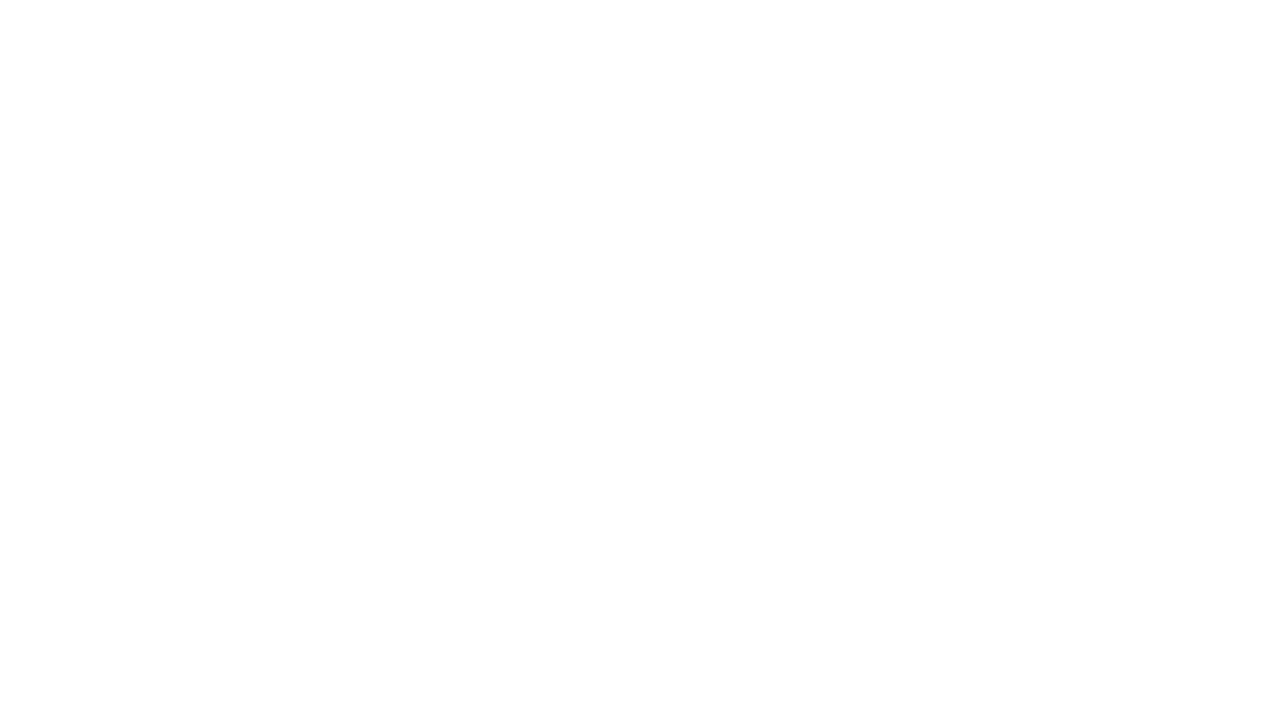
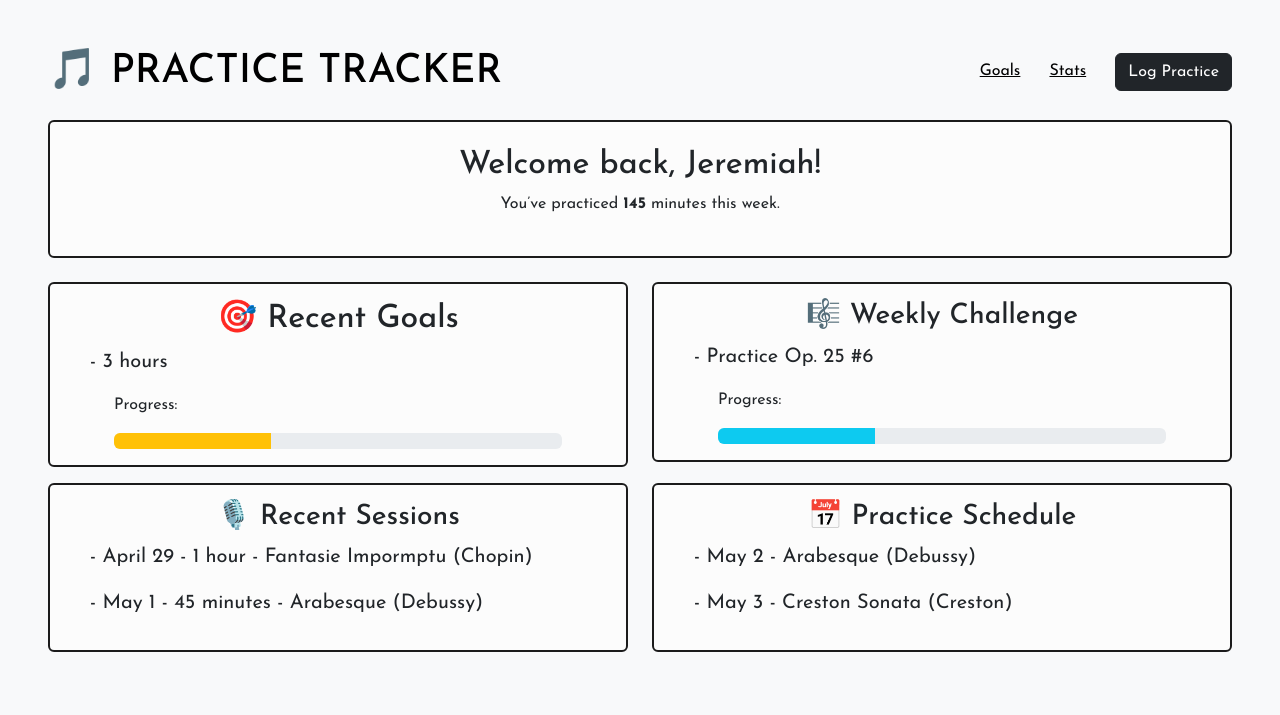
Before and after one commit to jb7007/subwoofer, a Flask app: page /dashboard in a window 1280 px wide. Before the commit the part shown is empty. Shown: the top 715 px of the page. Run offline with Flask 3, Linux system fonts and the light colour scheme.

```diff
--- a/app.py
+++ b/app.py
@@ -2,9 +2,9 @@ from flask import Flask, render_template
 
 app = Flask(__name__)
 
-@app.route("/home")
+@app.route("/")
 def home():
-    return("index.html")
+    return render_template("index.html")
 
 @app.route("/dashboard")
 def dashboard():
--- a/templates/dashboard.html
+++ b/templates/dashboard.html
@@ -0,0 +1,80 @@
+<!DOCTYPE html>
+<html lang="en">
+<head>
+  <meta charset="UTF-8">
+  <title>Practice Tracker</title>
+
+  <!--bootstrap css -->
+  <link href="https://cdn.jsdelivr.net/npm/bootstrap@5.3.3/dist/css/bootstrap.min.css" rel="stylesheet">
+
+  <!-- google font -->
+  <link rel="preconnect" href="https://fonts.googleapis.com">
+  <link rel="preconnect" href="https://fonts.gstatic.com" crossorigin>
+  <link href="https://fonts.googleapis.com/css2?family=Josefin+Sans:ital,wght@0,100..700;1,100..700&display=swap" rel="stylesheet">
+
+  <!-- my css -->
+  <link rel="stylesheet" href="{{ url_for('static', filename='style.css') }}">
+</head>
+<body class="bg-light p-5">
+  <div class="d-flex justify-content-between align-items-center mb-4 fade-in" style="animation-delay: 0s;">
+    <h1 class="mb-0 logo-hover"> <!--page header-->
+      <a href="{{ url_for('home') }}" class="text-decoration-none text-black">🎵 PRACTICE TRACKER</a>
+    </h1>
+
+    <nav> <!--navigation menu-->
+      <a href="#" class="text-black me-4">Goals</a>
+      <a href="#" class="text-black me-4">Stats</a>
+      <a href="{{ url_for('log_page') }}" class="btn btn-dark text-white btn-rotate-hover">Log Practice</a>
+    </nav>
+  </div>
+    <!--welcome banner-->
+    <div class="border-offblack card mb-4 p-4 text-center fade-in" style="animation-delay: 0.2s;">
+      <h2>Welcome back, {{ user }}!</h2>
+      <p>You’ve practiced <b>{{ minutes }}</b> minutes this week.</p>
+    </div>
+    <!--cards-->
+    <div class="row fade-in" style="animation-delay: 0.4s;">
+      <div class="col-md-6 mb-3">
+        <!--recent goals-->
+        <div class="border-offblack card card-hover p-3">
+          <h2 class="text-center">🎯 Recent Goals</h2>
+          <p class="ms-4 fs-5">- 3 hours</p>
+          <p class="ms-5">Progress:</p>
+          <div class="progress mx-5">
+            <div class="progress-bar bg-warning" role="progressbar" style="width: 35%" aria-valuenow="35" aria-valuemin="0" aria-valuemax="100"></div>
+          </div>
+        </div>
+      </div>
+      <div class="col-md-6 mb-3">
+        <!--weekly challenge-->
+        <div class="border-offblack card card-hover p-3">
+          <h3 class="text-center">🎼 Weekly Challenge</h3>
+          <p class="ms-4 fs-5">- Practice Op. 25 #6</p>
+          <p class="ms-5">Progress:</p>
+          <div class="progress mx-5">
+            <div class="progress-bar bg-info" role="progressbar" style="width: 35%" aria-valuenow="75" aria-valuemin="0" aria-valuemax="100"></div>
+          </div>
+        </div>
+      </div>
+    </div>
+    <div class="row fade-in" style="animation-delay: 0.6s;">
+      <div class="col-md-6 mb-3">
+        <!--recent logged practie-->
+        <div class="border-offblack card card-hover p-3">
+          <h3 class="text-center">🎙️ Recent Sessions</h3>
+          <p class="ms-4 fs-5">- April 29 - 1 hour - Fantasie Impormptu (Chopin)</p>
+          <p class="ms-4 fs-5">- May 1 - 45 minutes - Arabesque (Debussy)</p>
+        </div>
+      </div>
+      <div class="col-md-6 mb-3">
+        <!--practice schedule-->
+        <div class="border-offblack card card-hover p-3">
+          <h3 class="text-center">📅 Practice Schedule</h3>
+          <p class="ms-4 fs-5">- May 2 - Arabesque (Debussy)</p>
+          <p class="ms-4 fs-5">- May 3 - Creston Sonata (Creston)</p>
+        </div>
+      </div>
+    </div>
+  </div>
+</body>
+</html>
--- a/templates/index.html
+++ b/templates/index.html
@@ -28,7 +28,7 @@
     </nav>
   </div>
   <!--welcome banner-->
-    <div class="card">
+  <div class="card border-0 fade-in" style="animation-delay: 0.2s;">
     <div class="row g-0">
       <div class="col-2 d-flex align-items-center justify-content-center">
         <img src="{{ url_for('static', filename='images/shared/treble_clef.svg') }}"
```
Lines whose indentation alone changed are shown as unchanged.
